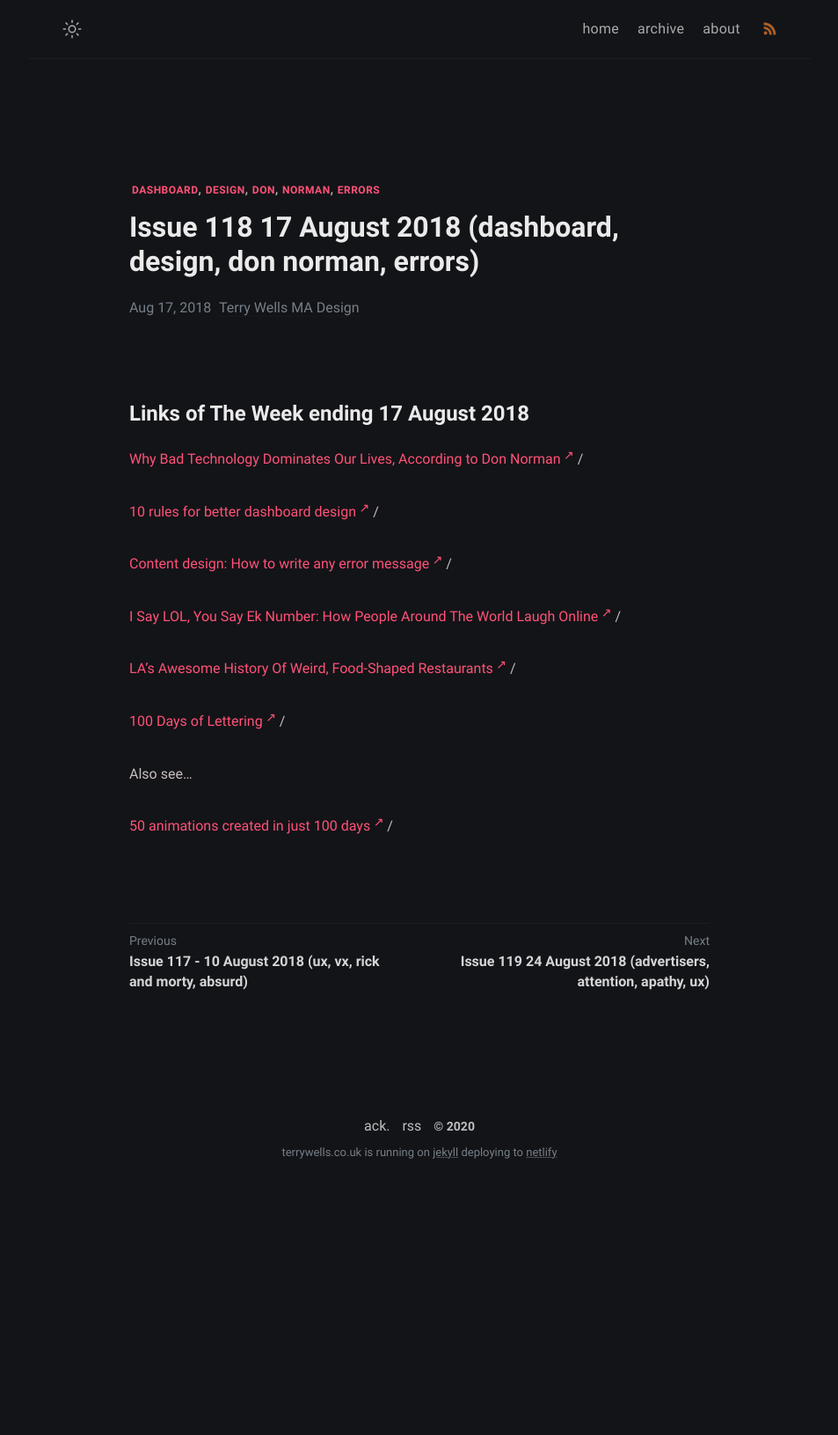
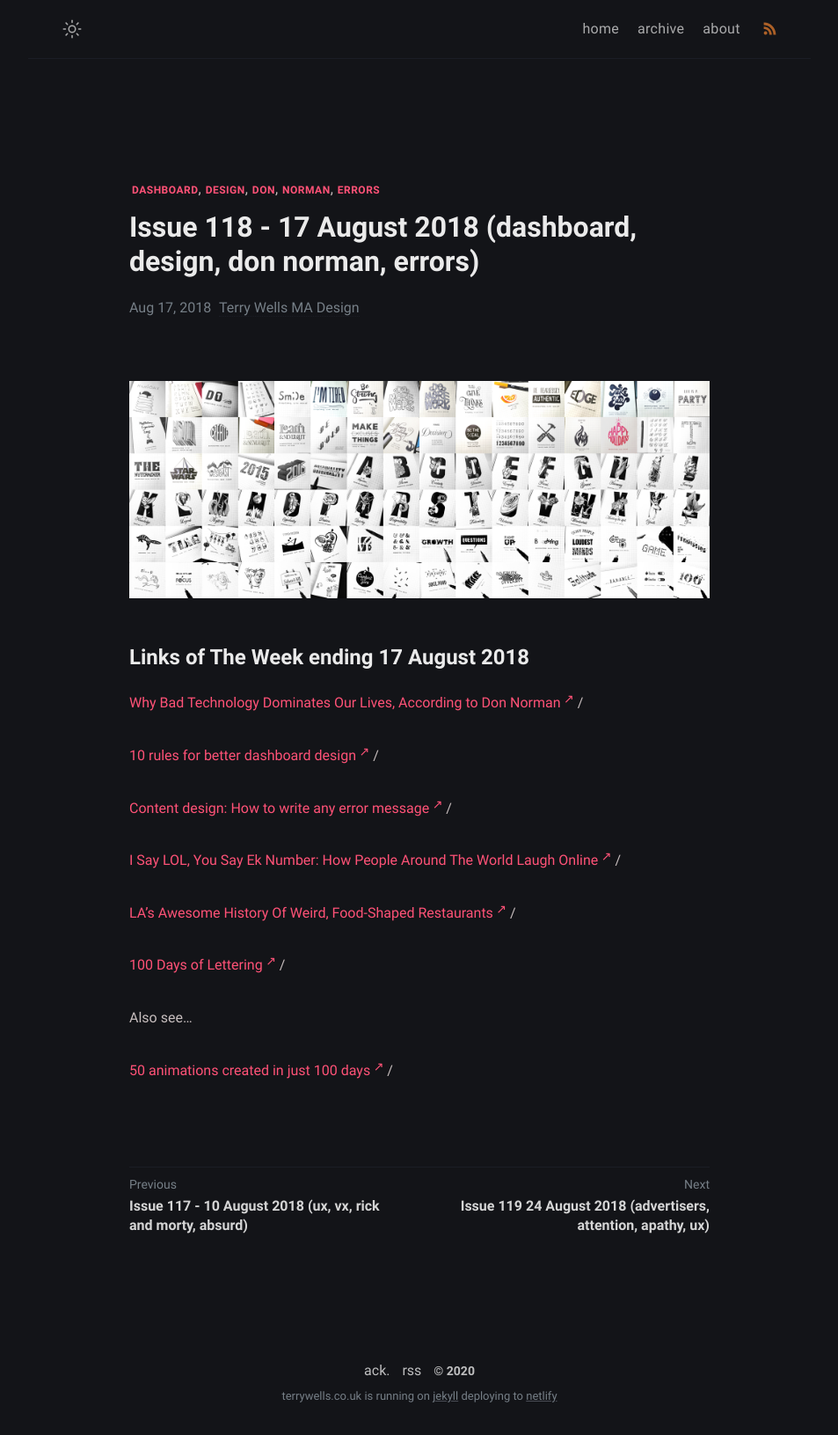
Before and after one commit to wristtattoo/jekyll-klise, a Jekyll site: the page built from _posts/2020-11-03-issue-118-17-august-2018-dashboard-design-don-norman-errors.md, in a window 1280 px wide. Shown: the whole page at 88% size, without its empty margins (163-1116 px from the left). Built offline with Jekyll 4.4.1, drawn with Linux system fonts in a browser that asks for light colours; a script that is not in the unit is left out; before the commit the page ends 1354 px from its top, so only the background shows below that.

Commit message:
Update Links of The Week “2020-11-03-issue-118-17-august-2018-dashboard-design-don-norman-errors”

```diff
--- a/_posts/2020-11-03-issue-118-17-august-2018-dashboard-design-don-norman-errors.md
+++ b/_posts/2020-11-03-issue-118-17-august-2018-dashboard-design-don-norman-errors.md
@@ -1,9 +1,11 @@
 ---
 layout: post
-title: Issue 118 17 August 2018 (dashboard, design, don norman, errors)
+title: Issue 118 - 17 August 2018 (dashboard, design, don norman, errors)
 tags: dashboard design don norman errors
 date: 2018-08-17T13:20:47.713Z
 ---
+![Why Bad Technology Dominates Our Lives, According to Don Norman](/assets/uploads/issue-118.png "Why Bad Technology Dominates Our Lives, According to Don Norman")
+
 # Links of The Week ending 17 August 2018
 
 <a title="Why Bad Technology Dominates Our Lives, According to Don Norman" href="https://www.fastcompany.com/90202172/why-bad-technology-dominates-our-lives-according-to-don-norman" target="_blank">Why Bad Technology Dominates Our Lives, According to Don Norman</a> /
```
Also changed, not shown: assets/uploads/issue-118.png (added).
